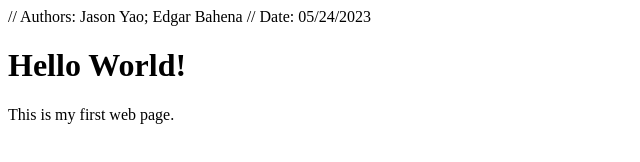
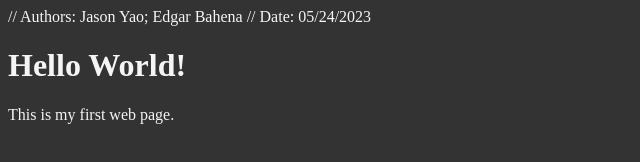
Before and after one commit to ebahena1998/Website, a plain HTML site: page GitWebsite/index.html in a window 1280 px wide. Shown: the whole page, without its empty margins (0-640 px from the left). Drawn offline with Linux system fonts and the light colour scheme.

Commit message:
style element added

```diff
--- a/GitWebsite/index.html
+++ b/GitWebsite/index.html
@@ -5,6 +5,17 @@
 <html>
     <head>
         <title>My First Web Page</title>
+        <style>
+            html {
+                font-size: 22 px
+            }
+
+            body {
+                background-color: #333;
+                color: whitesmoke;
+            }
+
+        </style>
     </head>
 
     <body>
```
